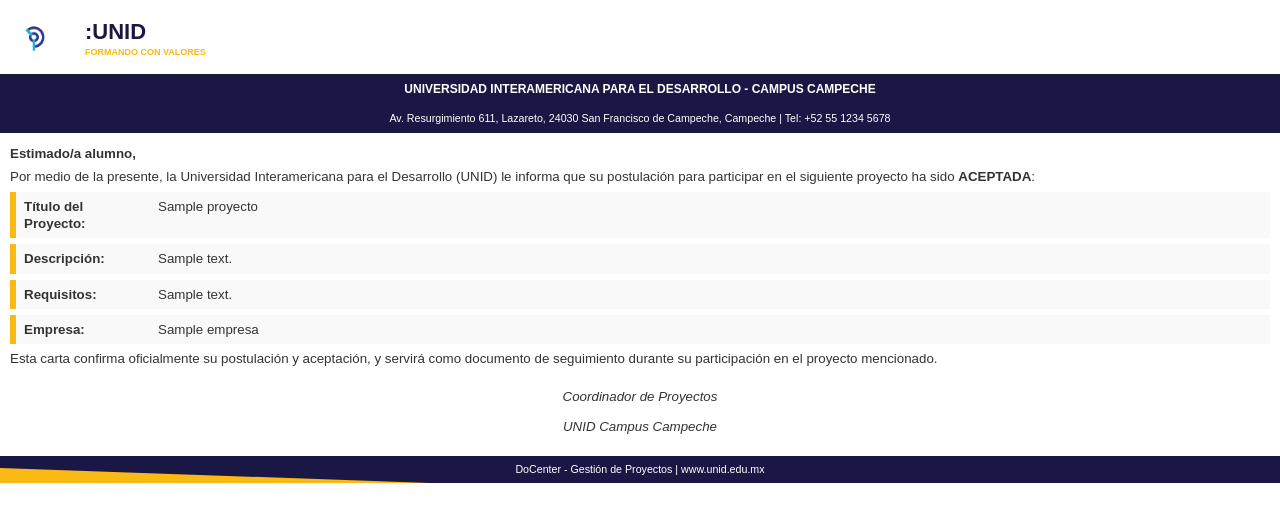
After one commit to villarinocarlos/testeo1, a Django app: template documentos/templates/carta_template.html in a window 1280 px wide. The commit adds this page. Shown: the top 527 px of the page. Run offline with Django 5.2, Linux system fonts and the light colour scheme; the template is opened without the code that fills it: most values are stand-ins (such as "Sample title", 1, 10 or a date in 2020).

```diff
--- a/docenter/urls.py
+++ b/docenter/urls.py
@@ -16,10 +16,14 @@
 """
 
 from django.contrib import admin
+from django.conf.urls.static import static
 from django.urls import path, include
-
+from django.conf import settings
 urlpatterns = [
     path('admin/', admin.site.urls),
 
     path('', include('documentos.urls', namespace='documentos')),
 ]
+
+if settings.DEBUG:
+    urlpatterns += static(settings.MEDIA_URL, document_root=settings.MEDIA_ROOT)
--- /dev/null
+++ b/documentos/templates/carta_template.html
@@ -0,0 +1,243 @@
+{% load static %}
+<!DOCTYPE html>
+<html lang="es">
+<head>
+  <meta charset="UTF-8">
+  <title>Carta de Aceptación</title>
+  <style>
+    @page {
+      size: letter portrait;
+      margin: 1.2cm 1.2cm;
+    }
+    body {
+      font-family: 'Arial', sans-serif;
+      margin: 0;
+      padding: 0;
+      color: #333;
+      line-height: 1.3;
+      font-size: 10pt;
+    }
+    .container {
+      position: relative;
+    }
+
+    .header-diagonal {
+      position: absolute;
+      top: 0;
+      left: 0;
+      width: 100%;
+      height: 50px;
+      overflow: hidden;
+    }
+    .yellow-diagonal {
+      position: absolute;
+      top: 0;
+      left: 0;
+      width: 100%;
+      height: 40px;
+      background-color: #FAB913;
+      transform: skewY(-2deg);
+      transform-origin: top left;
+      z-index: 1;
+    }
+
+
+    .header {
+      position: relative;
+      z-index: 5;
+      display: flex;
+      align-items: center;
+      padding-top: 15px;
+      margin-bottom: 12px;
+    }
+    .logo {
+      width: 70px;
+      margin-right: 15px;
+    }
+    .logo-text {
+      display: flex;
+      flex-direction: column;
+    }
+    .logo-title {
+      font-size: 22px;
+      font-weight: bold;
+      color: #1B1745;
+      margin: 0;
+    }
+    .logo-subtitle {
+      font-size: 9px;
+      color: #FAB913;
+      text-transform: uppercase;
+      font-weight: bold;
+      margin: 0;
+    }
+
+    /* Información institucional */
+    .institution-info {
+      background-color: #1B1745;
+      color: white;
+      padding: 6px 15px;
+      margin-bottom: 0;
+      font-size: 9pt;
+      text-align: center;
+    }
+    .institution-subinfo {
+      background-color: #1B1745;
+      color: white;
+      padding: 5px 15px;
+      margin-bottom: 12px;
+      font-size: 8pt;
+      text-align: center;
+    }
+    .institution-info p, .institution-subinfo p {
+      margin: 2px 0;
+    }
+
+
+    .content {
+      padding: 0 10px;
+    }
+
+    .letter-body p {
+      margin: 6px 0;
+    }
+
+
+    .project-item {
+      display: flex;
+      margin-bottom: 6px;
+      background-color: #f9f9f9;
+    }
+    .project-item-bar {
+      background-color: #FAB913;
+      width: 6px;
+    }
+    .project-label {
+      font-weight: bold;
+      padding: 6px 8px;
+      width: 120px;
+    }
+    .project-value {
+      padding: 6px;
+      flex-grow: 1;
+    }
+
+    .signature {
+      margin-top: 20px;
+      text-align: center;
+      font-style: italic;
+    }
+
+    /* Footer */
+    .footer {
+      position: relative;
+      background-color: #1B1745;
+      color: white;
+      text-align: center;
+      font-size: 8pt;
+      padding: 5px 0;
+      margin-top: 20px;
+    }
+    .footer p {
+      margin: 2px 0;
+    }
+
+
+    .footer-diagonal {
+      position: absolute;
+      bottom: 0;
+      left: 0;
+      width: 100%;
+      height: 25px;
+      overflow: hidden;
+    }
+    .yellow-diagonal-bottom {
+      position: absolute;
+      bottom: 0;
+      left: 0;
+      width: 100%;
+      height: 15px;
+      background-color: #FAB913;
+      transform: skewY(2deg);
+      transform-origin: bottom left;
+      z-index: 1;
+    }
+  </style>
+</head>
+<body>
+  <div class="container">
+    <!-- Diseño diagonal */
+    <div class="header-diagonal">
+      <div class="yellow-diagonal"></div>
+    </div>
+
+    <!-- Header con logo -->
+    <div class="header">
+      <img class="logo" src="{% static 'img/logo.png' %}" alt="Logo UNID">
+      <div class="logo-text">
+        <h1 class="logo-title">:UNID</h1>
+        <p class="logo-subtitle">Formando con valores</p>
+      </div>
+    </div>
+
+    <div class="institution-info">
+      <p><strong>UNIVERSIDAD INTERAMERICANA PARA EL DESARROLLO - CAMPUS CAMPECHE</strong></p>
+    </div>
+    <div class="institution-subinfo">
+      <p>Av. Resurgimiento 611, Lazareto, 24030 San Francisco de Campeche, Campeche | Tel: +52 55 1234 5678</p>
+    </div>
+
+    <!-- Contenido -->
+    <div class="content">
+      <div class="letter-body">
+        <p><strong>Estimado/a alumno,</strong></p>
+
+        <p>Por medio de la presente, la Universidad Interamericana para el Desarrollo (UNID) le informa que su postulación para participar en el siguiente proyecto ha sido <strong>ACEPTADA</strong>:</p>
+
+        <div class="project-details">
+          <div class="project-item">
+            <div class="project-item-bar"></div>
+            <div class="project-label">Título del Proyecto:</div>
+            <div class="project-value">{{ proyecto.titulo }}</div>
+          </div>
+
+          <div class="project-item">
+            <div class="project-item-bar"></div>
+            <div class="project-label">Descripción:</div>
+            <div class="project-value">{{ proyecto.descripcion }}</div>
+          </div>
+
+          <div class="project-item">
+            <div class="project-item-bar"></div>
+            <div class="project-label">Requisitos:</div>
+            <div class="project-value">{{ proyecto.requisitos }}</div>
+          </div>
+
+          <div class="project-item">
+            <div class="project-item-bar"></div>
+            <div class="project-label">Empresa:</div>
+            <div class="project-value">{{ empresa.nombre }}</div>
+          </div>
+        </div>
+
+        <p>Esta carta confirma oficialmente su postulación y aceptación, y servirá como documento de seguimiento durante su participación en el proyecto mencionado.</p>
+      </div>
+
+      <div class="signature">
+        <p>Coordinador de Proyectos</p>
+        <p>UNID Campus Campeche</p>
+      </div>
+    </div>
+
+
+    <div class="footer">
+      <p>DoCenter - Gestión de Proyectos | www.unid.edu.mx</p>
+    </div>
+
+
+    <div class="footer-diagonal">
+      <div class="yellow-diagonal-bottom"></div>
+    </div>
+  </div>
+</body>
+</html>
--- a/documentos/templates/mis_postulaciones.html
+++ b/documentos/templates/mis_postulaciones.html
@@ -7,7 +7,6 @@
   <div class="text-center mb-3">
     <h1 class="h3 text-dark">Mis Postulaciones</h1>
   </div>
-
 
   <div class="table-responsive">
     <table class="table table-bordered" style="min-width: 800px; color: #000;">
@@ -31,10 +30,11 @@
           <td>{{ post.motivo_rechazo|default:"-" }}</td>
           <td>
             {% if post.estado == "Pendiente" %}
-
               <button class="btn btn-danger btn-sm" onclick="confirmarCancelacion('{{ post.id }}')">
                 Cancelar
               </button>
+            {% elif post.estado == "Aceptada" and post.url_carta %}
+              <a href="{{ post.url_carta }}" target="_blank" class="btn btn-info btn-sm">Descargar Carta de Aceptación</a>
             {% elif post.estado == "Cancelada" %}
               <small class="text-muted">Postulación cancelada</small>
             {% else %}
@@ -51,7 +51,6 @@
     </table>
   </div>
 </div>
-
 
 <script src="https://cdn.jsdelivr.net/npm/sweetalert2@11"></script>
 <script>
--- a/documentos/urls.py
+++ b/documentos/urls.py
@@ -1,5 +1,6 @@
 from django.urls import path
 from . import views
+from .views import limpiar_notificaciones
 
 app_name = 'documentos'
 
@@ -28,6 +29,7 @@
     path('postulaciones/cancelar/<str:postulacion_id>/', views.cancelar_postulacion, name='cancelar_postulacion'),
     path('postulaciones/', views.listar_postulaciones, name='crud_postulaciones'),
     path('postulaciones/editar/<str:postulacion_id>/', views.actualizar_postulacion, name='actualizar_postulacion'),
-     path('proyectos/catalogo/', views.catalogo_proyectos, name='catalogo_proyectos'),
-
+    path('proyectos/catalogo/', views.catalogo_proyectos, name='catalogo_proyectos'),
+    path('postulaciones/generar_carta_local/<str:postulacion_id>/', views.generar_carta_local, name='generar_carta_local'),
+     path("limpiar_notificaciones/", limpiar_notificaciones, name="limpiar_notificaciones"),
 ]
```
Also changed, not shown: docenter/settings.py (+12 -1 lines), docenter/usuarios.json (+55 -18 lines), documentos/templates/base.html (+121 -22 lines), documentos/utils.py (added, +40 -0 lines), documentos/views.py (+109 -20 lines), docenter/asgi.py (line endings or trailing spaces), docenter/sw.js (added), documentos/static/img/logo_unid.png (added).
